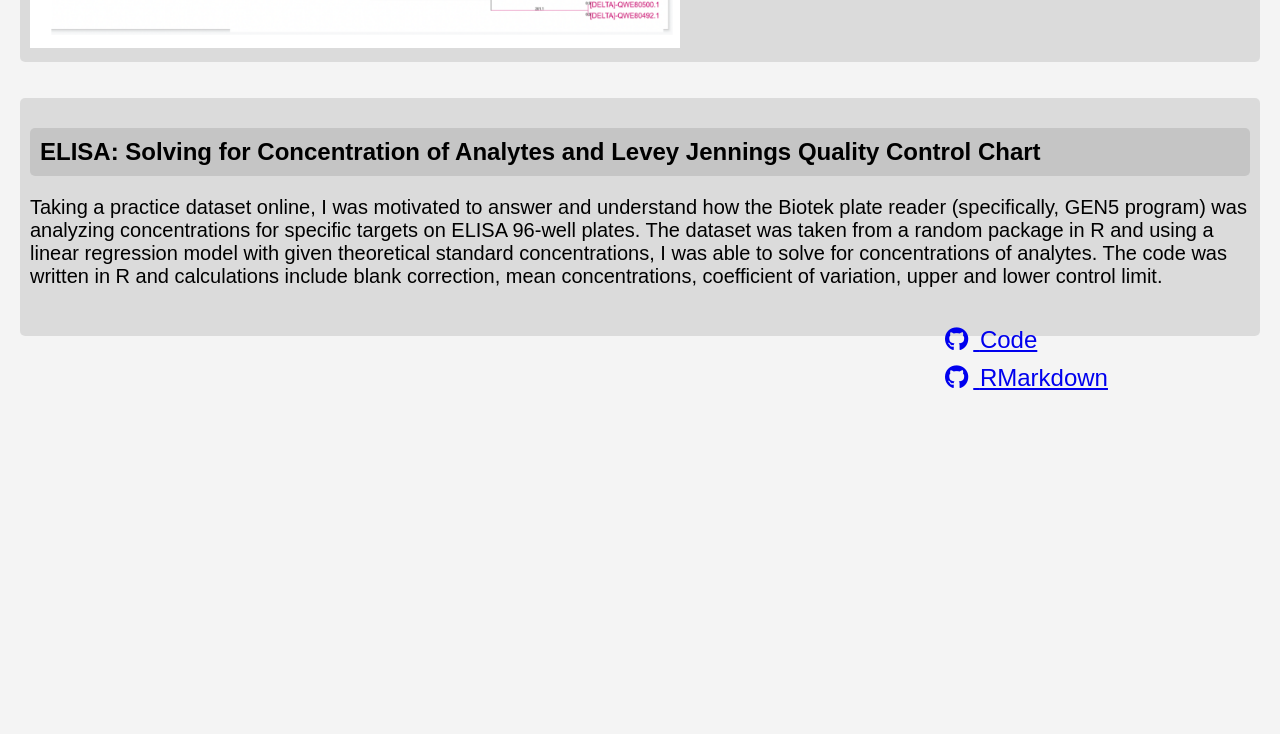
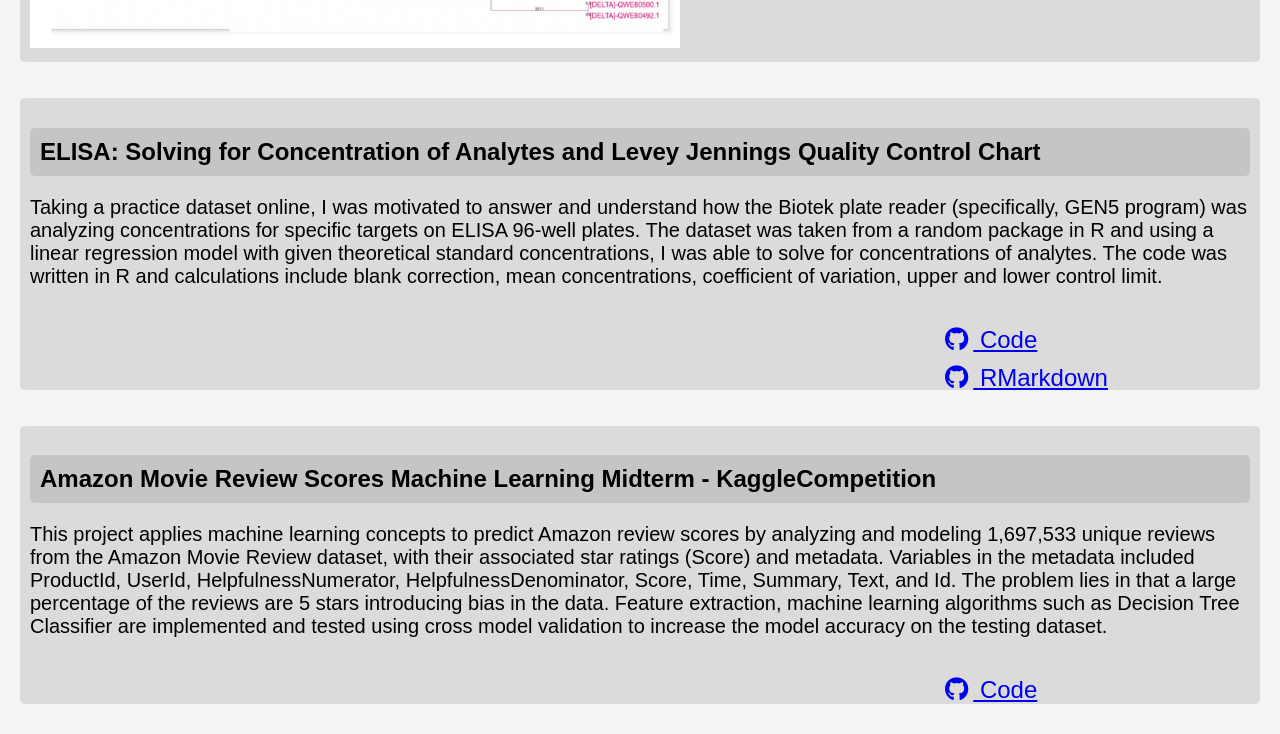
Before and after one commit to meraidandouch/projects, a plain HTML site: page projects.html in a window 1280 px wide. Shown: the part 5668-6402 px from the top of the page. Before the commit the page ends 6090 px from the top, so only its background shows below. Drawn offline with Linux system fonts and the light colour scheme.

Commit message:
adding more projects to list

```diff
--- a/projects.html
+++ b/projects.html
@@ -169,7 +169,31 @@
                     <li><a href="https://github.com/meraidandouch/elisa"><i class="fab fa-github"></i> <span> Code </span></a></li>
                     <li><a href="https://meraidandouch.github.io/elisa/"><i class="fab fa-github"></i> <span>RMarkdown</span></a></li>
                 </div>
+                <br>
+                <br>
+                <br>
         </div>
+        <br>
+        <br>
+        <div id = "project 7 description" class="gray-background">
+            <h2 class="gray-background"> Amazon Movie Review Scores Machine Learning Midterm - KaggleCompetition </h2>
+            <p style="font-size: 20px">
+                This project applies machine learning concepts to predict Amazon review scores by analyzing and modeling
+                1,697,533 unique reviews from the Amazon Movie Review dataset, with their associated star ratings (Score)
+                and metadata. Variables in the metadata included ProductId, UserId, HelpfulnessNumerator, HelpfulnessDenominator,
+                Score, Time, Summary, Text, and Id. The problem lies in that a large percentage of the reviews are 5 stars
+                introducing bias in the data. Feature extraction, machine learning algorithms such as Decision Tree Classifier
+                are implemented and tested using cross model validation to increase the model
+                accuracy on the testing dataset.
+
+
+            </p>
+                <br>
+                <div class="sidebar">
+                    <li><a href="https://github.com/meraidandouch/CS506-Midterm-KaggleCompetition"><i class="fab fa-github"></i> <span> Code </span></a></li>
+                </div>
+                <br>
+            </div>
 </div>
 
 </body>
```
